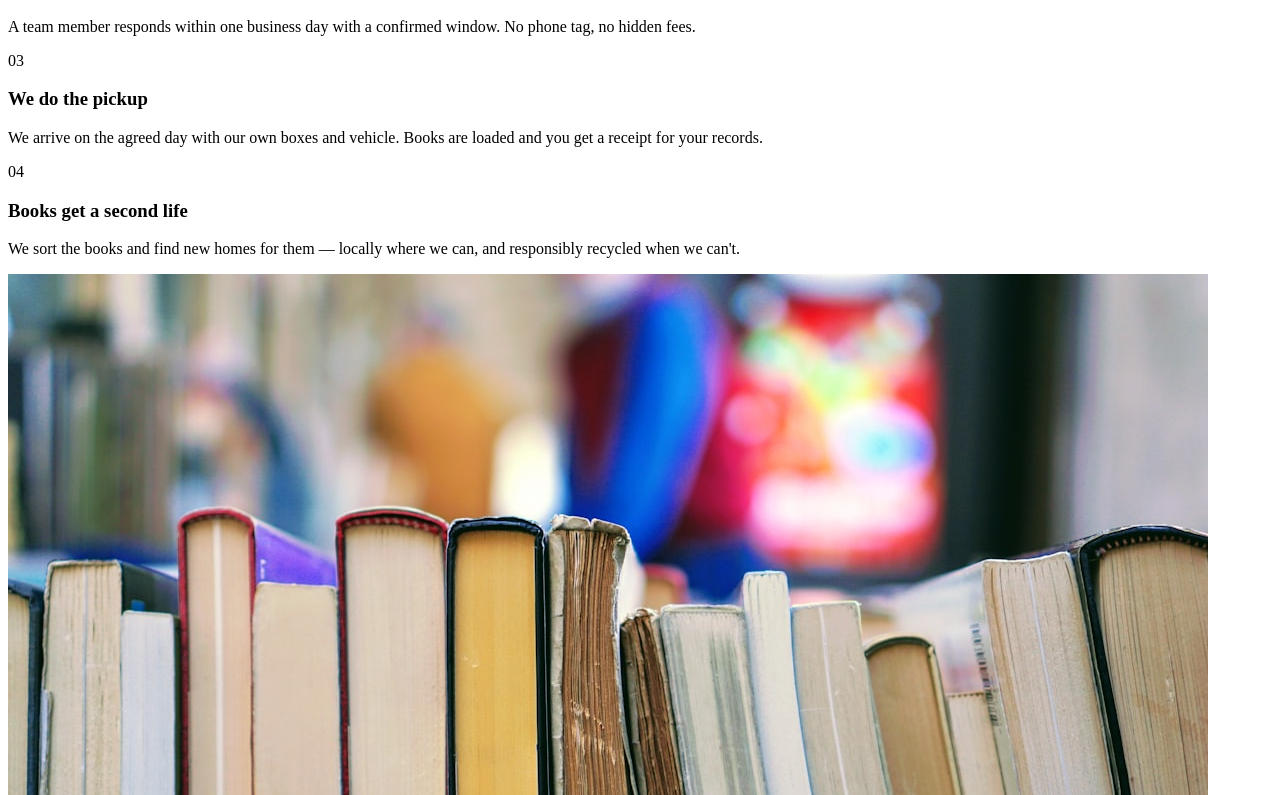
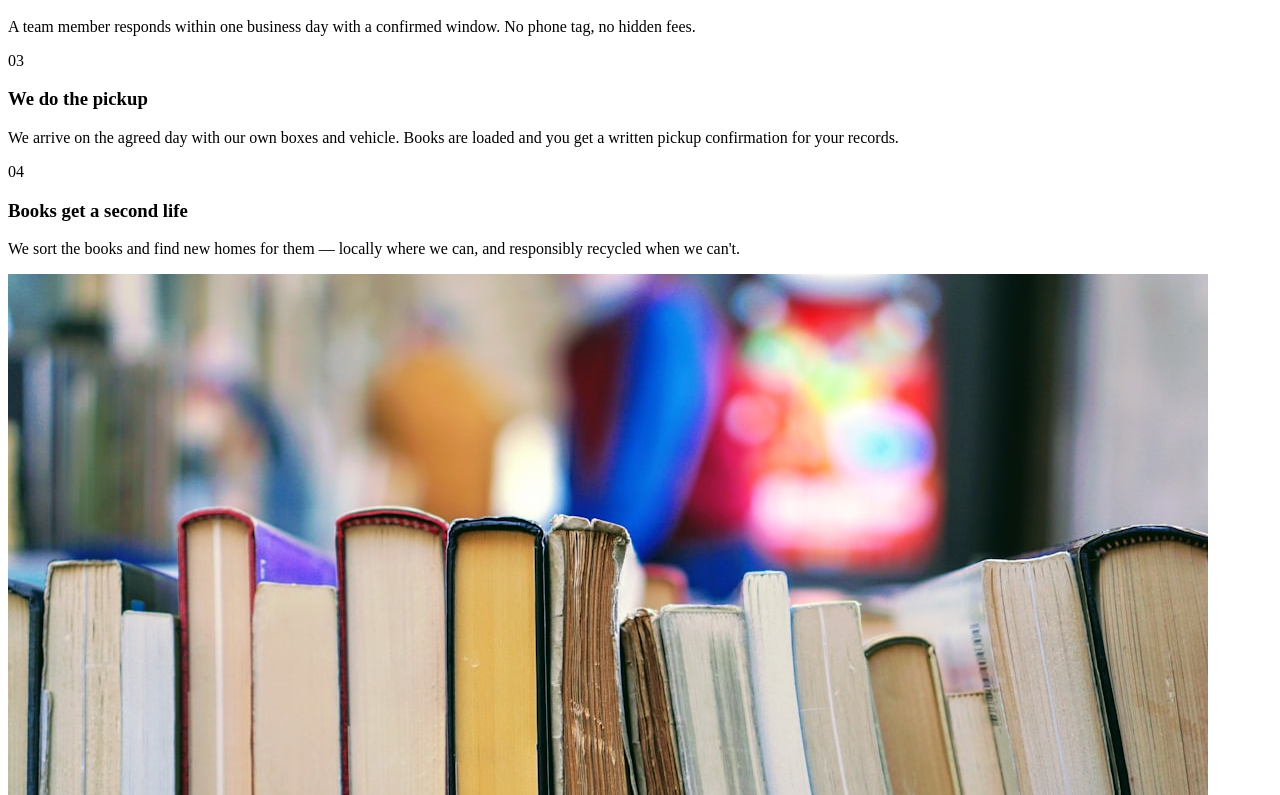
Before and after one commit to wvelez7/lastmilebooks, a React (Vite) app in the folder client/: page /#/ in a window 1280 px wide. Shown: the part 3325-4120 px from the top of the page. Built offline with nearby package versions, Linux system fonts and the light colour scheme.

Commit message:
Remove tax-deduction implications; clarify we're not a 501(c)(3)

```diff
--- a/client/src/pages/Home.tsx
+++ b/client/src/pages/Home.tsx
@@ -118,7 +118,7 @@ export default function Home() {
               {
                 n: "03",
                 title: "We do the pickup",
-                body: "We arrive on the agreed day with our own boxes and vehicle. Books are loaded and you get a receipt for your records.",
+                body: "We arrive on the agreed day with our own boxes and vehicle. Books are loaded and you get a written pickup confirmation for your records.",
               },
               {
                 n: "04",
@@ -357,8 +357,8 @@ export default function Home() {
                 a: "Just about everything: fiction, non-fiction, textbooks, cookbooks, children's books, hardcovers, paperbacks. We accept books in just about any readable condition.",
               },
               {
-                q: "Can you provide a donation receipt?",
-                a: "Yes — when we pick up, we leave a written receipt with the date and an item count for your records.",
+                q: "Do you provide written confirmation of the pickup?",
+                a: "Yes — we leave a written pickup confirmation with the date and an item count for your records. We are not a 501(c)(3) nonprofit, so this is a confirmation of pickup rather than a tax-deduction receipt. For deductible donations, we recommend giving directly to a registered charity such as your local library Friends group.",
               },
               {
                 q: "How quickly can you come out?",
@@ -370,7 +370,7 @@ export default function Home() {
               },
               {
                 q: "Can you handle an estate library with 1,000+ books in Temecula?",
-                a: "Absolutely. Estate libraries are our specialty in Temecula and the surrounding Riverside County area. We have handled jobs from a single box up to thousands of books. We do a walkthrough, sort everything by hand, and leave you with a written receipt for the full count.",
+                a: "Absolutely. Estate libraries are our specialty in Temecula and the surrounding Riverside County area. We have handled jobs from a single box up to thousands of books. We do a walkthrough, sort everything by hand, and leave you with a written pickup confirmation showing the full count.",
               },
               {
                 q: "How fast can you come out to Menifee for a pickup?",
```
